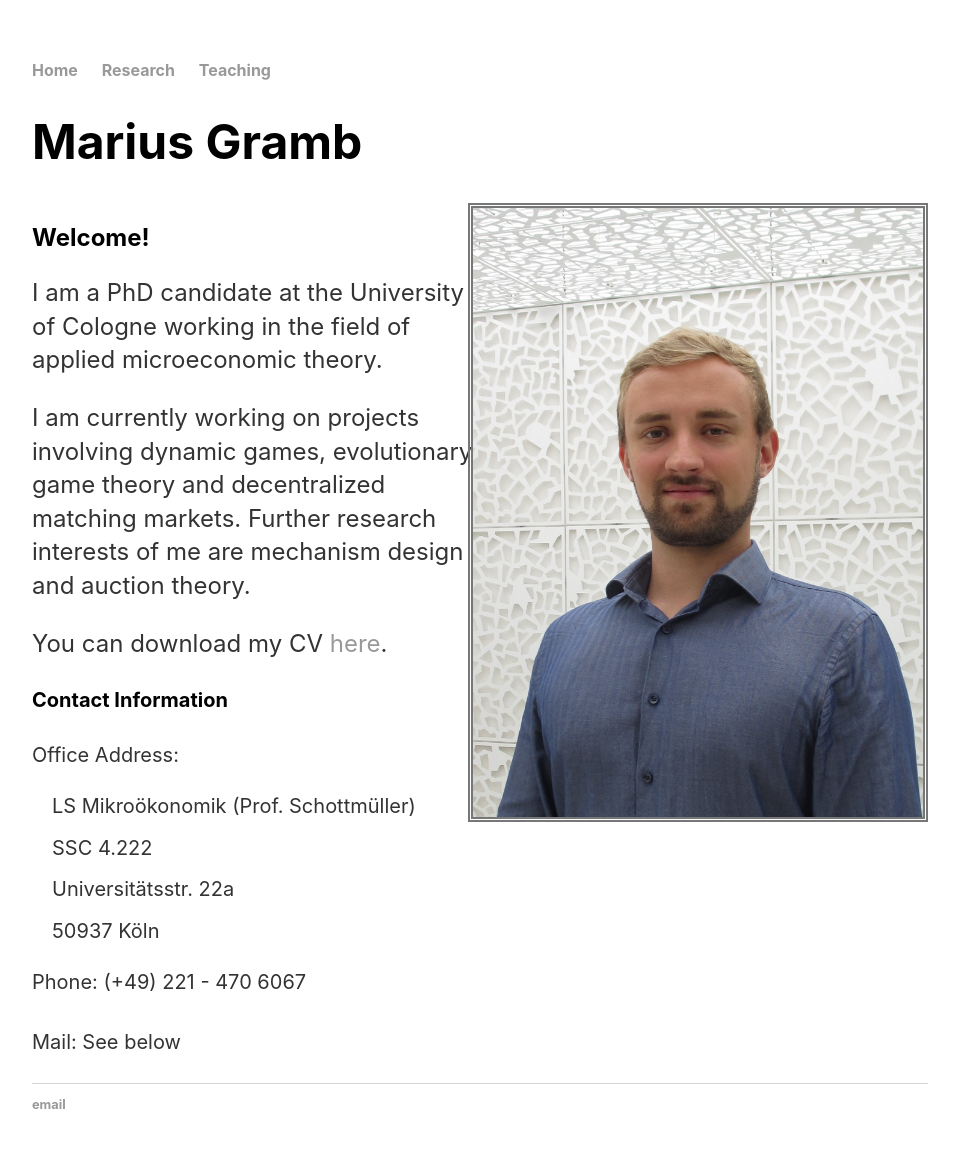
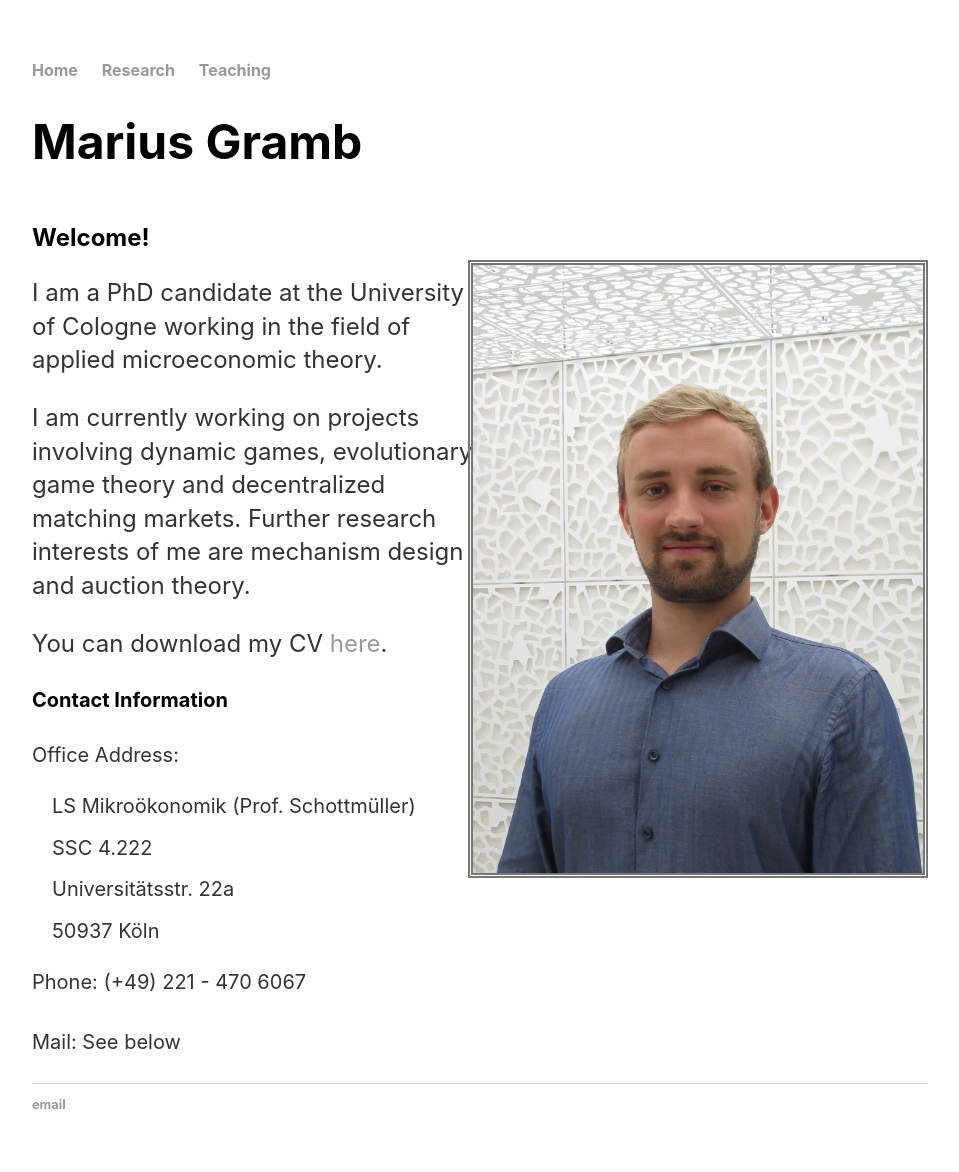
Before and after one commit to mariusgramb/mariusgramb.github.io, a Jekyll site: the page built from index.html, in a window 1280 px wide. Shown: the whole page, without its empty margins (160-1119 px from the left). Built offline with Jekyll 4.4.1, drawn with Linux system fonts in a browser that asks for light colours.

Commit message:
Update index.html

```diff
--- a/index.html
+++ b/index.html
@@ -34,6 +34,6 @@ title: Marius Gramb
 	  <img src="images/IMG_1808.jpg" alt="img" style="object-fit:contain;
 							  width:450px;
 							  height:auto;
-            border: 5px double #777777; margin-top: 1,5cm;" align="right"/>
+            border: 5px double #777777; margin-top: 1.5cm;" align="right"/>
 	</div>
 </div>
```
